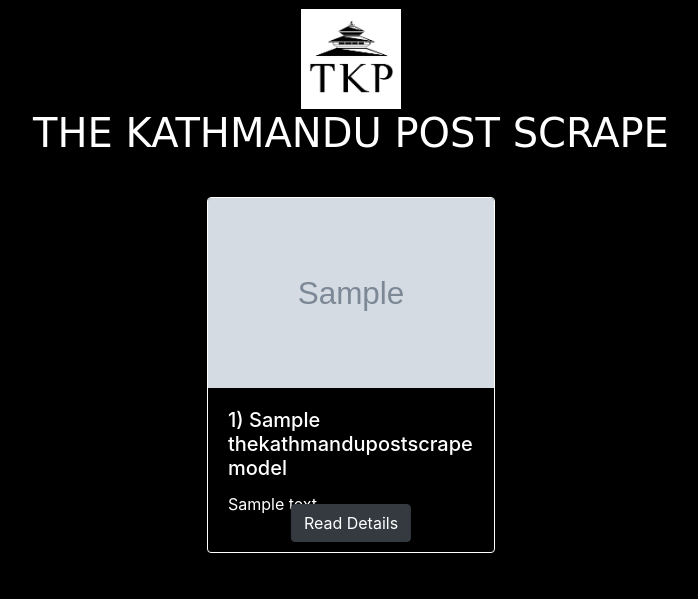
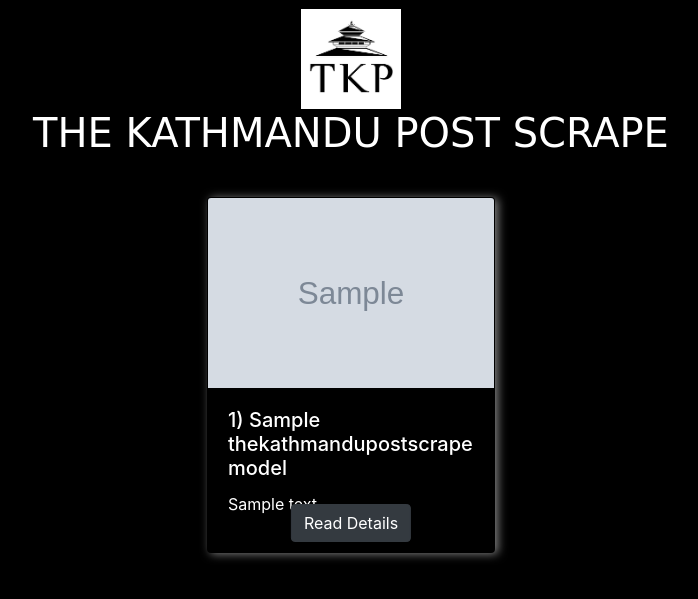
Before and after one commit to niraj-khatiwada/The-Kathmandu-Post-Scrape, a Django app: page /scrape/ in a window 1280 px wide. Shown: the top 599 px of the page, without its empty margins (289-987 px from the left). Run offline with Django 3.2, Linux system fonts and the light colour scheme; tables that the repository leaves empty hold one stand-in row (values such as "Sample post"); grey boxes marked "Sample" are stand-in pictures; some libraries are stand-ins or nearby versions; some web fonts are replaced.

Commit message:
Improved

```diff
--- a/The_Kathmandu_Post_Scrape/templates/homepage.html
+++ b/The_Kathmandu_Post_Scrape/templates/homepage.html
@@ -22,7 +22,7 @@
     .card{
         background-color: black;
         margin:2rem auto;
-        border: 1px solid white;
+        box-shadow: 3px 1px 10px gray;
 
     }
     .Title{
```
